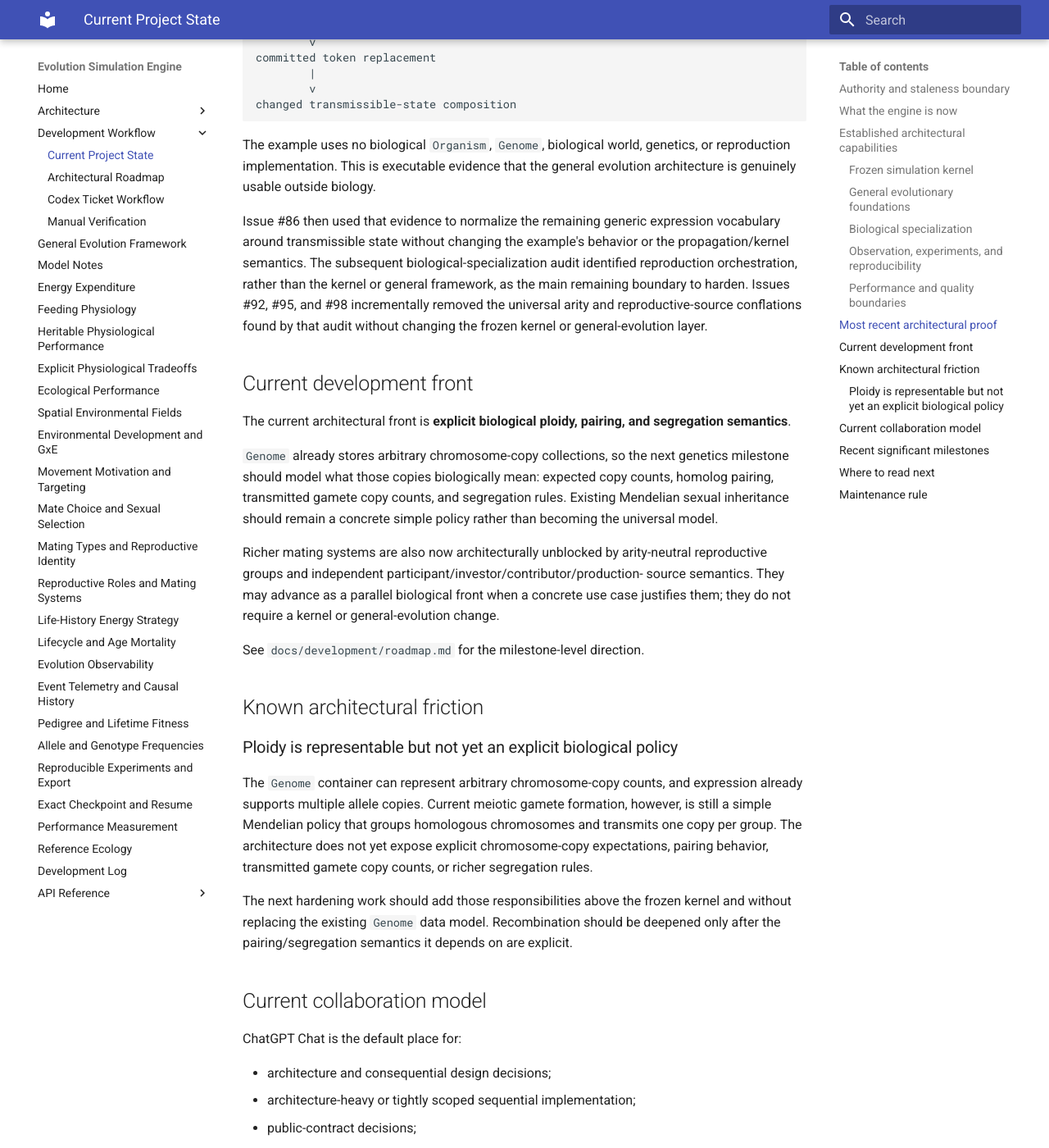
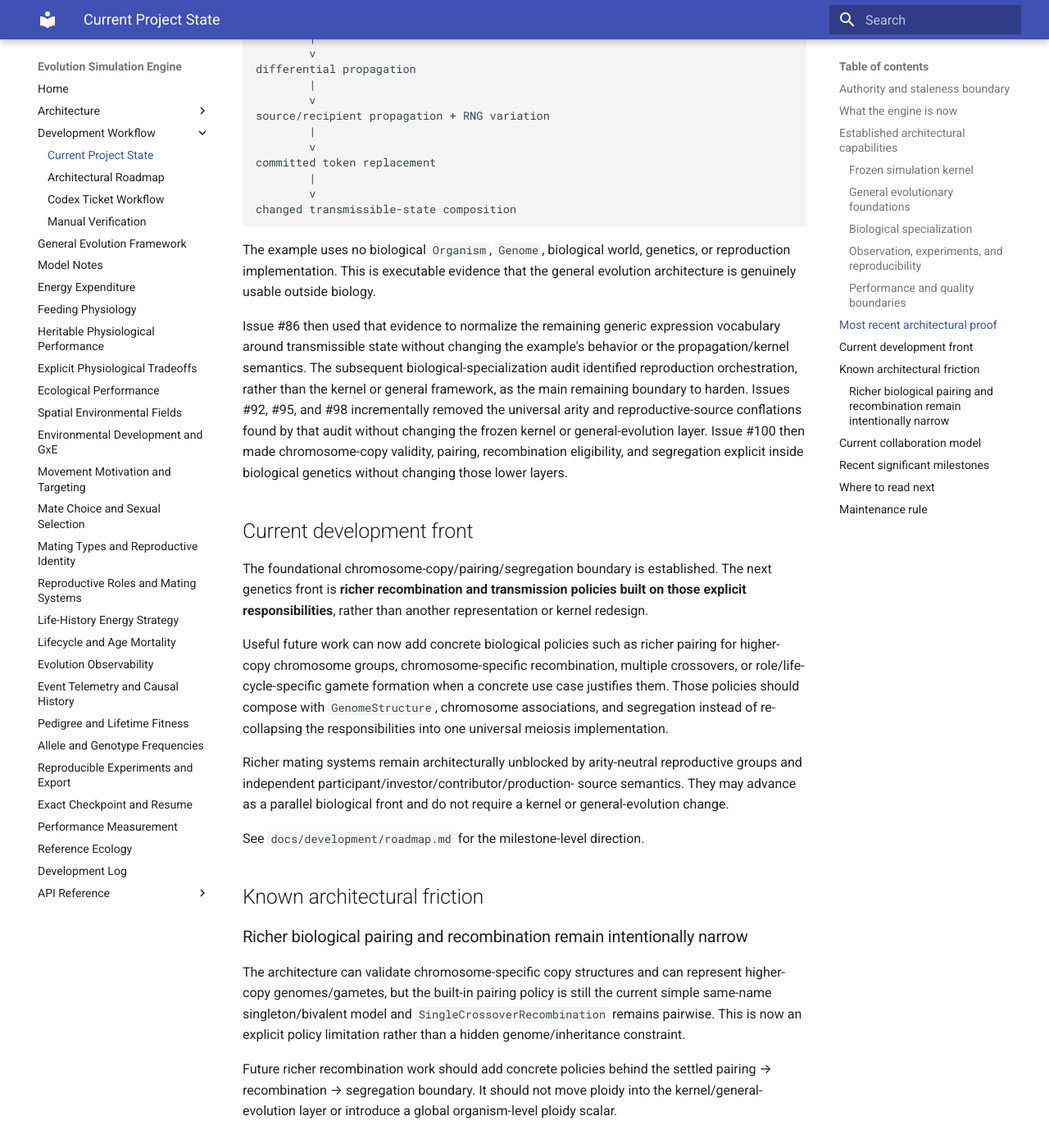
Before and after one commit to abdullahkhan57721/evolution-simulation-engine, an MkDocs documentation site: the page built from docs/development/current_state.md, in a window 1280 px wide and 1400 px high, scrolled down 4332 px. Shown: the whole window at 82% size. Built offline with MkDocs 1.6.1 and Material for MkDocs 9.7.7, drawn with Linux system fonts in a browser that asks for light colours; some of the changed text lies outside the part shown.

Commit message:
Advance current genetics architecture state

```diff
--- a/docs/development/current_state.md
+++ b/docs/development/current_state.md
@@ -132,10 +132,16 @@ from `production_source_ids`; pedigree parentage and direct genetic reproductive
 success continue to follow only transmissible-state contributors. Concrete
 inheritance and production policies retain their own stronger requirements.
 
-The genome representation already permits arbitrary chromosome-copy collections.
-Future ploidy work should therefore focus on explicit biological copy-count
-validation, pairing, segregation, gamete formation, and recombination policies
-rather than replacing `Genome` or generalizing the kernel.
+Biological chromosome-copy semantics are explicit without narrowing the genome
+representation. `Genome` and `Gamete` continue to hold arbitrary ordered
+chromosome copies. `GeneticArchitecture` composes a `GenomeStructure` that declares
+chromosome types and chromosome-specific allowed copy counts. Meiotic transmission
+is decomposed into explicit pairing, recombination, and segregation
+responsibilities: pairing creates transient chromosome associations, recombination
+operates only within those selected associations and preserves their copy
+cardinality, and segregation decides which/how many products enter the gamete.
+The current same-name singleton/bivalent pairing and Mendelian segregation are
+simple concrete policies rather than universal ploidy rules; see ADR 0008.
 
 The design should remain extensible toward richer genetics, dominance and other
 non-additive expression, ploidy variation, chromosome-specific recombination,
@@ -196,39 +202,44 @@ identified reproduction orchestration, rather than the kernel or general
 framework, as the main remaining boundary to harden. Issues #92, #95, and #98
 incrementally removed the universal arity and reproductive-source conflations
 found by that audit without changing the frozen kernel or general-evolution layer.
+Issue #100 then made chromosome-copy validity, pairing, recombination eligibility,
+and segregation explicit inside biological genetics without changing those lower
+layers.
 
 ## Current development front
 
-The current architectural front is **explicit biological ploidy, pairing, and
-segregation semantics**.
+The foundational chromosome-copy/pairing/segregation boundary is established.
+The next genetics front is **richer recombination and transmission policies built
+on those explicit responsibilities**, rather than another representation or
+kernel redesign.
 
-`Genome` already stores arbitrary chromosome-copy collections, so the next genetics
-milestone should model what those copies biologically mean: expected copy counts,
-homolog pairing, transmitted gamete copy counts, and segregation rules. Existing
-Mendelian sexual inheritance should remain a concrete simple policy rather than
-becoming the universal model.
+Useful future work can now add concrete biological policies such as richer
+pairing for higher-copy chromosome groups, chromosome-specific recombination,
+multiple crossovers, or role/life-cycle-specific gamete formation when a concrete
+use case justifies them. Those policies should compose with `GenomeStructure`,
+chromosome associations, and segregation instead of re-collapsing the
+responsibilities into one universal meiosis implementation.
 
-Richer mating systems are also now architecturally unblocked by arity-neutral
+Richer mating systems remain architecturally unblocked by arity-neutral
 reproductive groups and independent participant/investor/contributor/production-
-source semantics. They may advance as a parallel biological front when a concrete
-use case justifies them; they do not require a kernel or general-evolution change.
+source semantics. They may advance as a parallel biological front and do not
+require a kernel or general-evolution change.
 
 See `docs/development/roadmap.md` for the milestone-level direction.
 
 ## Known architectural friction
 
-### Ploidy is representable but not yet an explicit biological policy
+### Richer biological pairing and recombination remain intentionally narrow
 
-The `Genome` container can represent arbitrary chromosome-copy counts, and
-expression already supports multiple allele copies. Current meiotic gamete
-formation, however, is still a simple Mendelian policy that groups homologous
-chromosomes and transmits one copy per group. The architecture does not yet expose
-explicit chromosome-copy expectations, pairing behavior, transmitted gamete copy
-counts, or richer segregation rules.
+The architecture can validate chromosome-specific copy structures and can
+represent higher-copy genomes/gametes, but the built-in pairing policy is still
+the current simple same-name singleton/bivalent model and
+`SingleCrossoverRecombination` remains pairwise. This is now an explicit policy
+limitation rather than a hidden genome/inheritance constraint.
 
-The next hardening work should add those responsibilities above the frozen kernel
-and without replacing the existing `Genome` data model. Recombination should be
-deepened only after the pairing/segregation semantics it depends on are explicit.
+Future richer recombination work should add concrete policies behind the settled
+pairing → recombination → segregation boundary. It should not move ploidy into the
+kernel/general-evolution layer or introduce a global organism-level ploidy scalar.
 
 ## Current collaboration model
 
@@ -252,6 +263,11 @@ total cycle time to a correct merged change.
 
 Newest first; this is a milestone summary, not a changelog.
 
+- **#100 — explicit chromosome-copy/pairing/segregation semantics:** made
+  chromosome-specific valid copy structure part of biological genetic
+  architecture; separated pairing, recombination eligibility, and segregation;
+  and preserved ordinary Mendelian behavior as a concrete simple policy while
+  proving higher-copy composition without a production polyploid meiosis model.
 - **#98 — investor/production-source separation:** separated proposal-time
   reproductive investors and materialization-time offspring-production sources from
   resolver-facing participants and genetic contributors while preserving current
```
